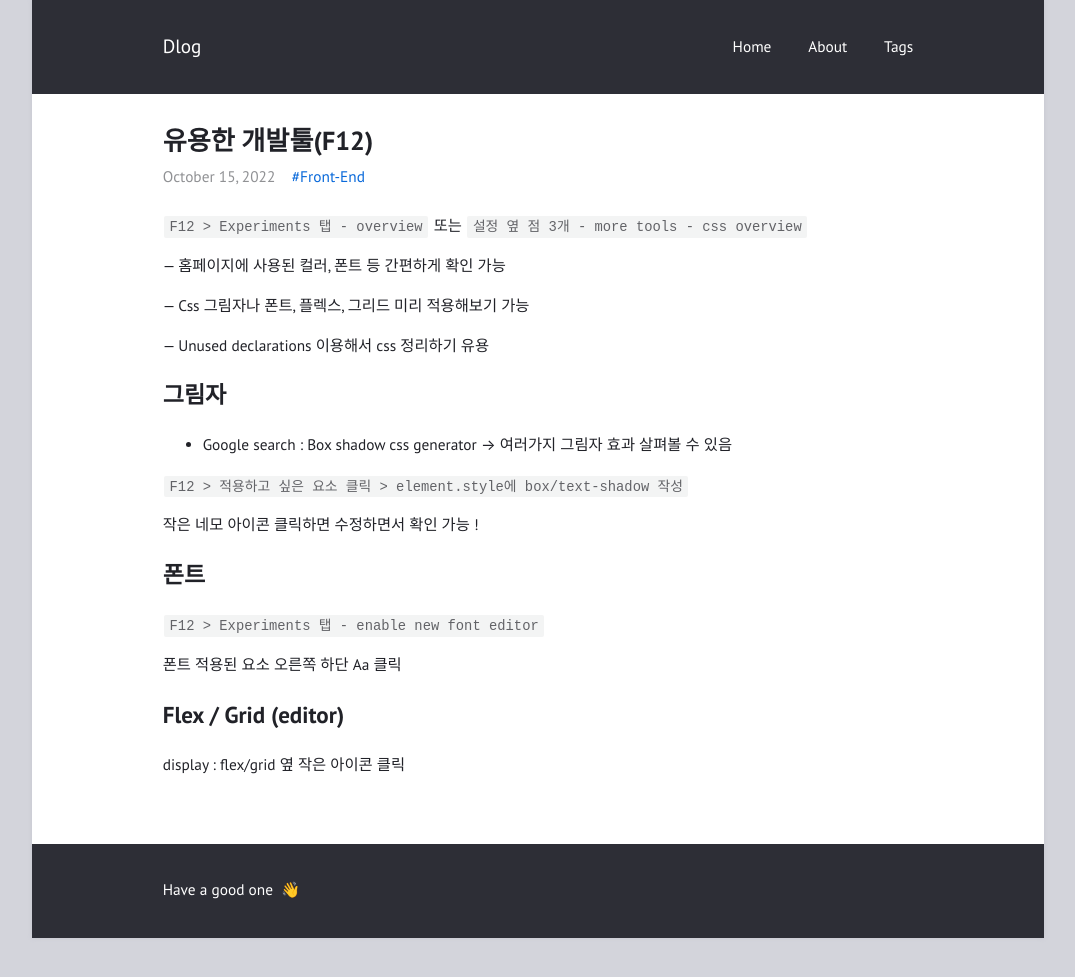
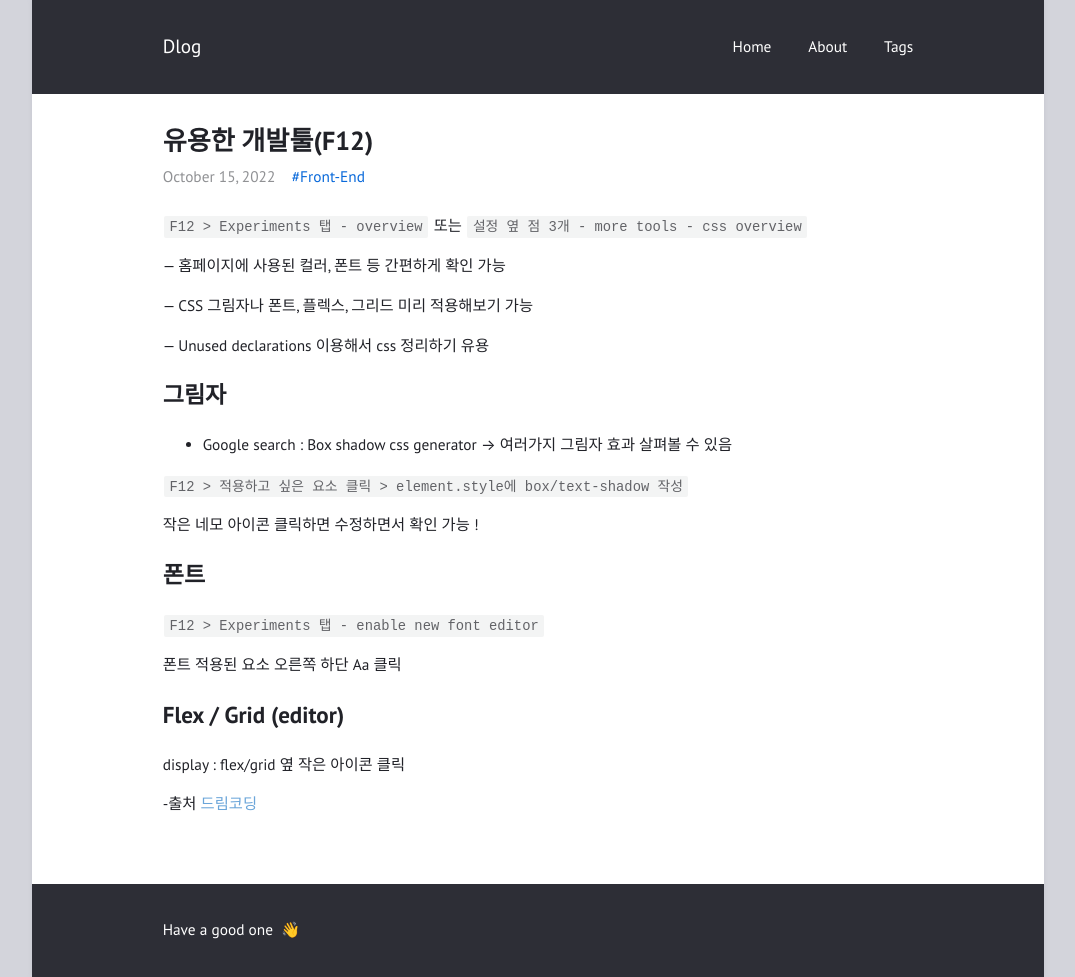
Before and after one commit to feb-dain/feb-dain.github.io, a Jekyll site: the page built from _posts/2022-10-15-useful-web-development-tools.md, in a window 1280 px wide. Shown: the whole page, without its empty margins (102-1177 px from the left). Built offline with Jekyll 4.4.1, drawn with Linux system fonts in a browser that asks for light colours; comment, search, counter and statistics services are not loaded; before the commit the page ends 938 px from its top, so only the background shows below that.

Commit message:
Update 2022-10-15-useful-web-development-tools.md

```diff
--- a/_posts/2022-10-15-useful-web-development-tools.md
+++ b/_posts/2022-10-15-useful-web-development-tools.md
@@ -10,7 +10,7 @@ tags: Front-End
 
   — 홈페이지에 사용된 컬러, 폰트 등 간편하게 확인 가능
 
-  — Css 그림자나 폰트, 플렉스, 그리드 미리 적용해보기 가능
+  — CSS 그림자나 폰트, 플렉스, 그리드 미리 적용해보기 가능
 
   — Unused declarations 이용해서 css 정리하기 유용
 
@@ -42,3 +42,6 @@ tags: Front-End
 
 ## Flex / Grid (editor)
 display : flex/grid 옆 작은 아이콘 클릭
+
+
+-출처 <a href="https://youtu.be/q_rBbcTiSC4">드림코딩</a>
```
